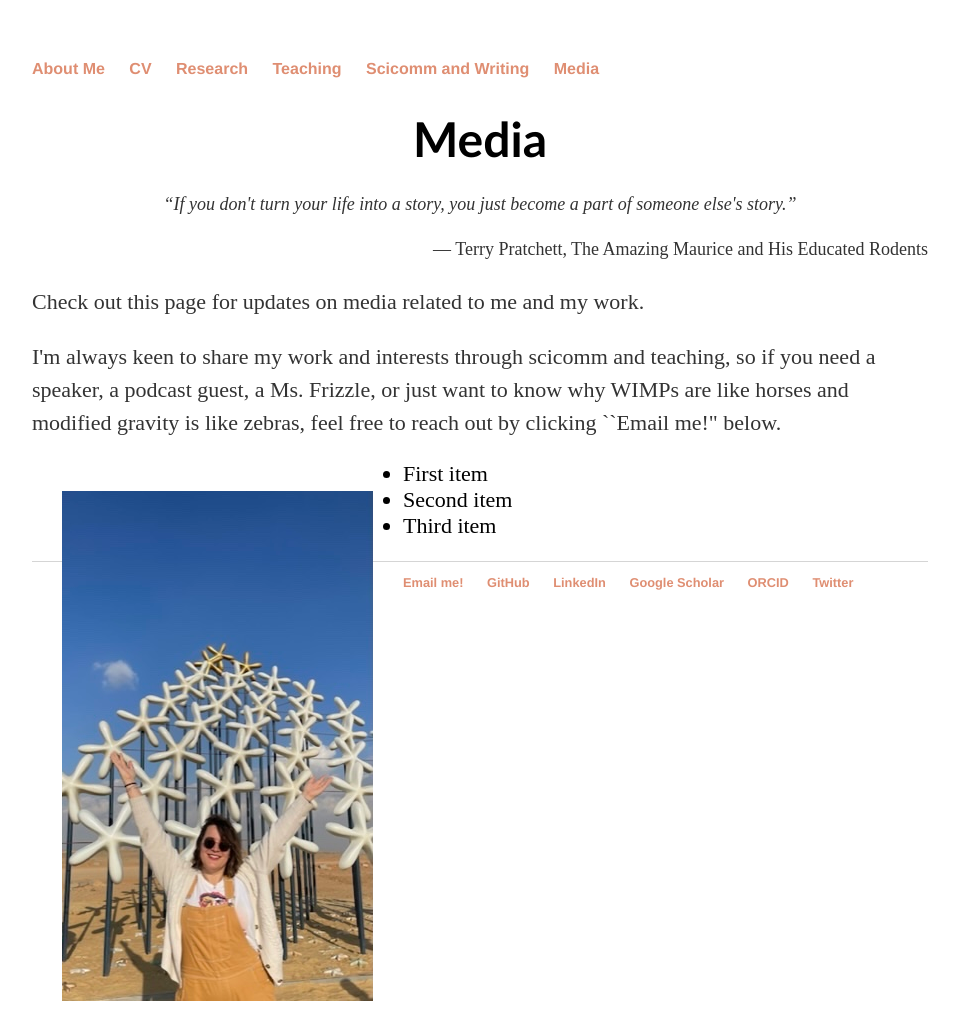
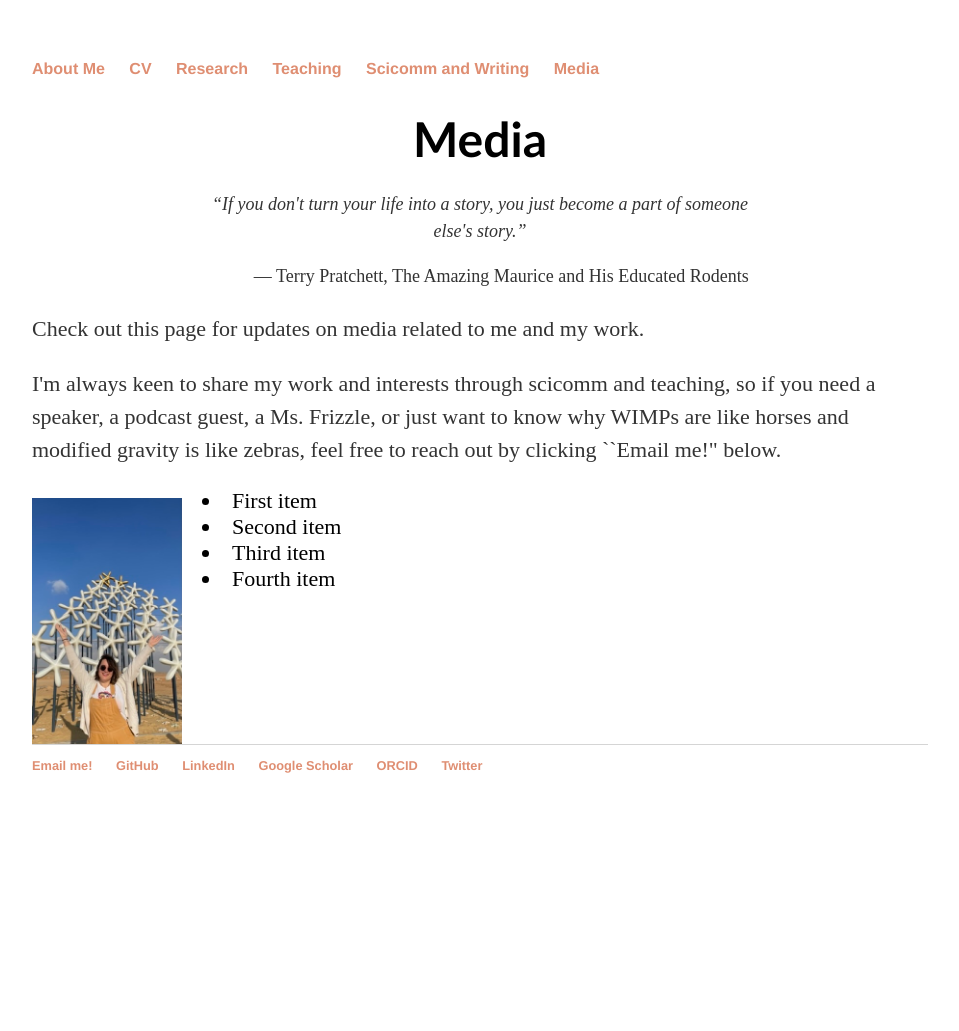
Before and after one commit to lunazagor/lunazagor.github.io, a Jekyll site: the page built from media/index.html, in a window 1280 px wide. Shown: the whole page, without its empty margins (160-1119 px from the left). Built offline with Jekyll 4.4.1, drawn with Linux system fonts in a browser that asks for light colours; after the commit the page ends 900 px from its top, so only the background shows below that.

Commit message:
image list container attempt

```diff
--- a/media/index.html
+++ b/media/index.html
@@ -22,6 +22,12 @@ title: Media
           font-size: 22px;
           line-height: 1.5;
       }
+
+      .quote-container {
+	width: 60%;  /* Set the desired width */
+	margin: 0 auto;
+      }
+
       .quote {
           text-align: center;
           font-style: italic;
@@ -31,21 +37,22 @@ title: Media
           text-align: right;
           font-size: 18px;
       }
-      .courses {
+	.image-list-container {
 		display: flex;
-          justify-content: space-between;
-          padding-bottom: 0px;
-          padding-top: 0px;
+		align-items: flex-start;
+		gap: 20px; /* Adjusts space between image and list */
 	}
-      .course-list {
-          width: 40%;
+	.image-list-container img {
+		max-width: 150px; /* Set desired max width */
+		height: auto;
+		margin-top: 10px; /* Adjusts space at the top */
+	}
+	.image-list-container ul {
+		text-align: left;
 		font-size: 22px;
-          list-style: none;
-          padding-left: 0;
-          padding-bottom: 0px;
-      }
-      .course-list li {
-          margin-bottom: 0.1em;
+		margin: 0; /* Removes default list margin */
+		padding-left: 0; /* Removes padding for better alignment */
+		list-style-position: inside; /* Ensures bullets are inside the list container */
 	}
       .section {
           margin-bottom: 0.0em;
@@ -71,21 +78,23 @@ title: Media
 
     <h1> Media </h1>
 
+<div class="quote-container">
     <p class="quote">“If you don't turn your life into a story, you just become a part of someone else's story.”</p>
     <p class="quote-author">― Terry Pratchett, The Amazing Maurice and His Educated Rodents</p>
-
+</div>
 
   <div class="section">
           <p> Check out this page for updates on media related to me and my work. </p>
           <p> I'm always keen to share my work and interests through scicomm and teaching, so if you need a speaker, a podcast guest, a Ms. Frizzle, or just want to know why WIMPs are like horses and modified gravity is like zebras, feel free to reach out by clicking ``Email me!" below. </p>
   </div>
 
-  <div class="section">
-  <img class="TextWrapLeft" src="pyramid_of_stars.jpeg" width="auto" height="auto" style="cursor:pointe;vertical-align:middle;margin:30px"/>
-    <ul style="text-align:left;font-size:22px">
+<div class="image-list-container">
+	<img src="pyramid_of_stars.jpeg" alt="Pyramid of Stars">
+	<ul>
 		<li>First item</li>
 		<li>Second item</li>
 		<li>Third item</li>
+		<li>Fourth item</li>
 	</ul>
 </div>
 
```
Lines whose indentation alone changed are shown as unchanged.
